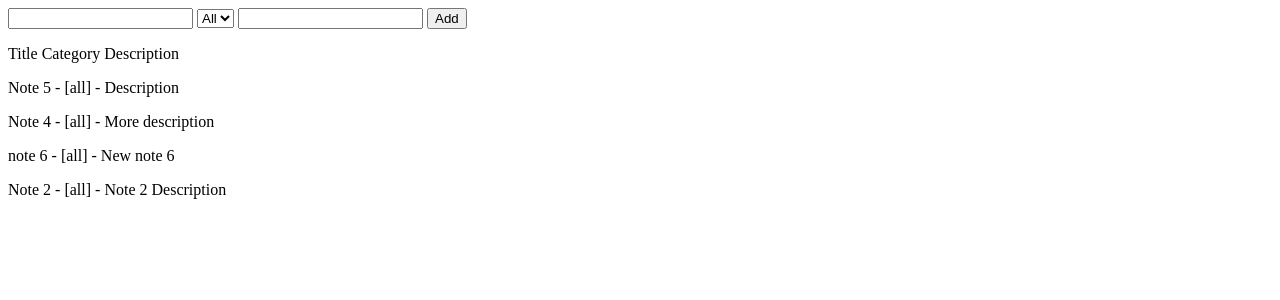
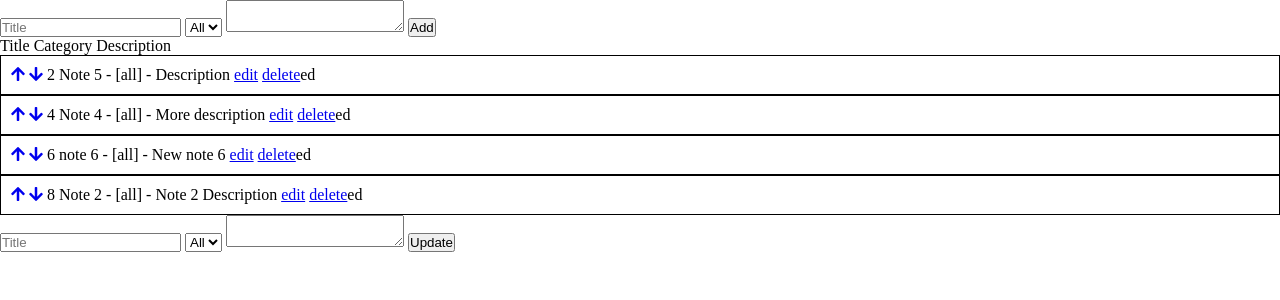
Before and after one commit to alexege/noteApp, a Django app: template apps/note_app/templates/note_app/index.html in a window 1280 px wide. Shown: the top 300 px of the page. Run offline with Django 3.2, Linux system fonts and the light colour scheme; the template is opened without the code that fills it: values that come from a table or form of the project are taken from there, others are empty; data comes from the database, SQL or seed files in the repository; both versions use the stored data as it was after the commit; parts of the project's set-up code (start-up, migrations or seed data) failed here and were passed over; some libraries are stand-ins or nearby versions.

Commit message:
Added up and down arrow functionality

```diff
--- a/apps/note_app/models.py
+++ b/apps/note_app/models.py
@@ -4,14 +4,18 @@ class Note(models.Model):
     title = models.CharField(max_length=255)
     category = models.CharField(max_length=255)
     content = models.TextField()
+    private = models.BooleanField(default=True)
     created_at = models.DateTimeField(auto_now_add=True)
     updated_at = models.DateTimeField(auto_now=True)
 
 class NoteComment(models.Model):
     content = models.TextField()
     parent = models.ForeignKey(Note, related_name="subcontents")
+    private = models.BooleanField(default=True)
     created_at = models.DateTimeField(auto_now_add=True)
     updated_at = models.DateTimeField(auto_now=True)
+
+    comments = models.ForeignKey(Note, related_name="comments")
 
 class Category(models.Model):
     name = models.CharField(max_length=255)
--- /dev/null
+++ b/apps/note_app/static/note_app/css/style.css
@@ -0,0 +1,13 @@
+* {
+    margin: 0;
+    padding: 0;
+}
+
+#edit_form {
+    display: none;
+}
+
+.note {
+    border: 1px solid black;
+    padding: 10px;
+}
--- /dev/null
+++ b/apps/note_app/static/note_app/js/script.js
@@ -0,0 +1,24 @@
+function edit_note(){
+    console.log(this.innerHTML())
+}
+
+// $(document).ready(function(){
+//     var mousedown = false;
+//     var mousedown_timer = '';
+//     $('#button').mousedown(function(e) {
+//         mousedown = true;
+//         $('#log').text('mousedown...');
+//         mousedown_timer = setTimeout(function () {
+//             if(mousedown) {
+//                 console.log(this)
+//                 $('#edit_form').css({"display":"block"});
+//                 $('#log').text('1 second');
+//             }
+//         }, 1000);
+//     }).mouseup(function(e) {
+//         mousedown = false;
+//         clearTimeout(mousedown_timer);
+//         $('#log').text('aborted');
+//     });
+
+// })
--- a/apps/note_app/templates/note_app/index.html
+++ b/apps/note_app/templates/note_app/index.html
@@ -4,27 +4,65 @@
     <meta charset="UTF-8">
     <meta name="viewport" content="width=device-width, initial-scale=1.0">
     <meta http-equiv="X-UA-Compatible" content="ie=edge">
+    {% load static %}
+    <link rel="stylesheet" href="{% static 'note_app/css/style.css' %}">
+    <script src="https://ajax.googleapis.com/ajax/libs/jquery/3.4.1/jquery.min.js"></script>
+    <script src="{% static 'note_app/js/script.js' %}"></script>
+    <link href="https://use.fontawesome.com/releases/v5.8.2/css/all.css" rel="stylesheet">
     <title>Document</title>
 </head>
 <body>
+    <div class="wrapper">
 
-    <form action="/add_note" method="POST">
+    <form action="/note/add" method="POST">
         {% csrf_token %}
-        <input type="text" name="title">
-        <select name="category" id="">
+        <input type="text" name="title" placeholder="Title">
+        <select name="category">
             <option value="all">All</option>
             {% for category in list_of_categories %}
                 <option value="cat1"></option>
             {% endfor %}
         </select>
-        <input type="text" name="content">
+        <textarea name="content"></textarea>
         <button>Add</button>
     </form>
 
     <p>Title Category Description</p>
     {% for note in all_notes %}
-        <p>{{note.title}} - [{{note.category}}] - {{note.content}}</p>
+        <p id="button" class="note"><a href="/note/move_up/{{note.id}}"><i class="fas fa-arrow-up"></i></a> <a href="/note/move_down/{{note.id}}"><i class="fas fa-arrow-down"></i></a> {{note.id}} {{note.title}} - [{{note.category}}] - {{note.content}} <a href="/note/edit/{{note.id}}">edit</a> <a href="/note/delete/{{note.id}}">delete</a><a onClick="edit_note()">ed</a></p>
+        <form action="/note/update" method="POST" id="edit_form">
+            {% csrf_token %}
+            <input type="text" name="title" placeholder="Title" value="{{note.title}}">
+            <select name="category" value="{{note.category}}">
+                <option value="all">All</option>
+                {% for category in list_of_categories %}
+                    <option value="cat1"></option>
+                {% endfor %}
+            </select>
+            <textarea name="content" value="{{note.content}}">{{note.content}}</textarea>
+            <button>Update</button>
+        </form>
     {% endfor %}
+
+
+    <form action="/note/update" method="POST">
+        {% csrf_token %}
+        <input type="text" name="title" placeholder="Title">
+        <select name="category">
+            <option value="all">All</option>
+            {% for category in list_of_categories %}
+                <option value="cat1"></option>
+            {% endfor %}
+        </select>
+        <textarea name="content"></textarea>
+        <!-- <input type="textarea" name="content" placeholder="Content"> -->
+        <button>Update</button>
+    </form>
+
+    <!-- <button>Press me</button> -->
+    <!-- <div id="log"></div> -->
+
+    </div>
 
 </body>
 </html>
--- a/apps/note_app/urls.py
+++ b/apps/note_app/urls.py
@@ -2,5 +2,10 @@ from django.conf.urls import url
 from . import views
 urlpatterns = [
     url(r'^$', views.index),
-    url(r'^add_note$', views.add_note),
+    url(r'^note/add$', views.add_note),
+    url(r'^note/edit/(?P<note_id>\d+)$', views.edit_note),
+    url(r'^note/update$', views.update_note),
+    url(r'^note/delete/(?P<note_id>\d+)$', views.delete_note),
+    url(r'^note/move_up/(?P<note_id>\d+)$', views.move_up),
+    url(r'^note/move_down/(?P<note_id>\d+)$', views.move_down),
 ]
```
Also changed, not shown: apps/note_app/views.py (+93 -0 lines), apps/note_app/migrations/0001_initial.py, db.sqlite3.
